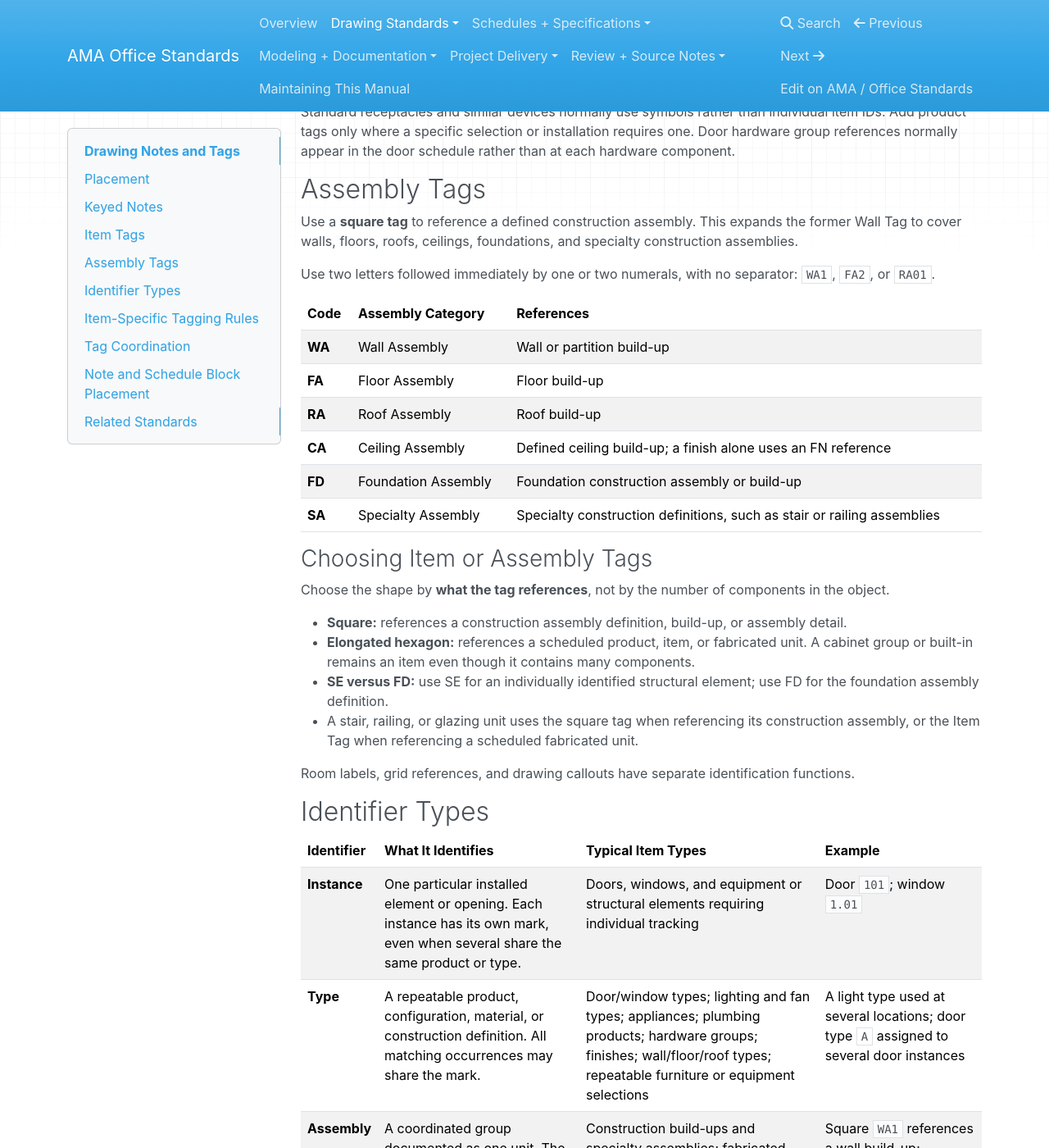
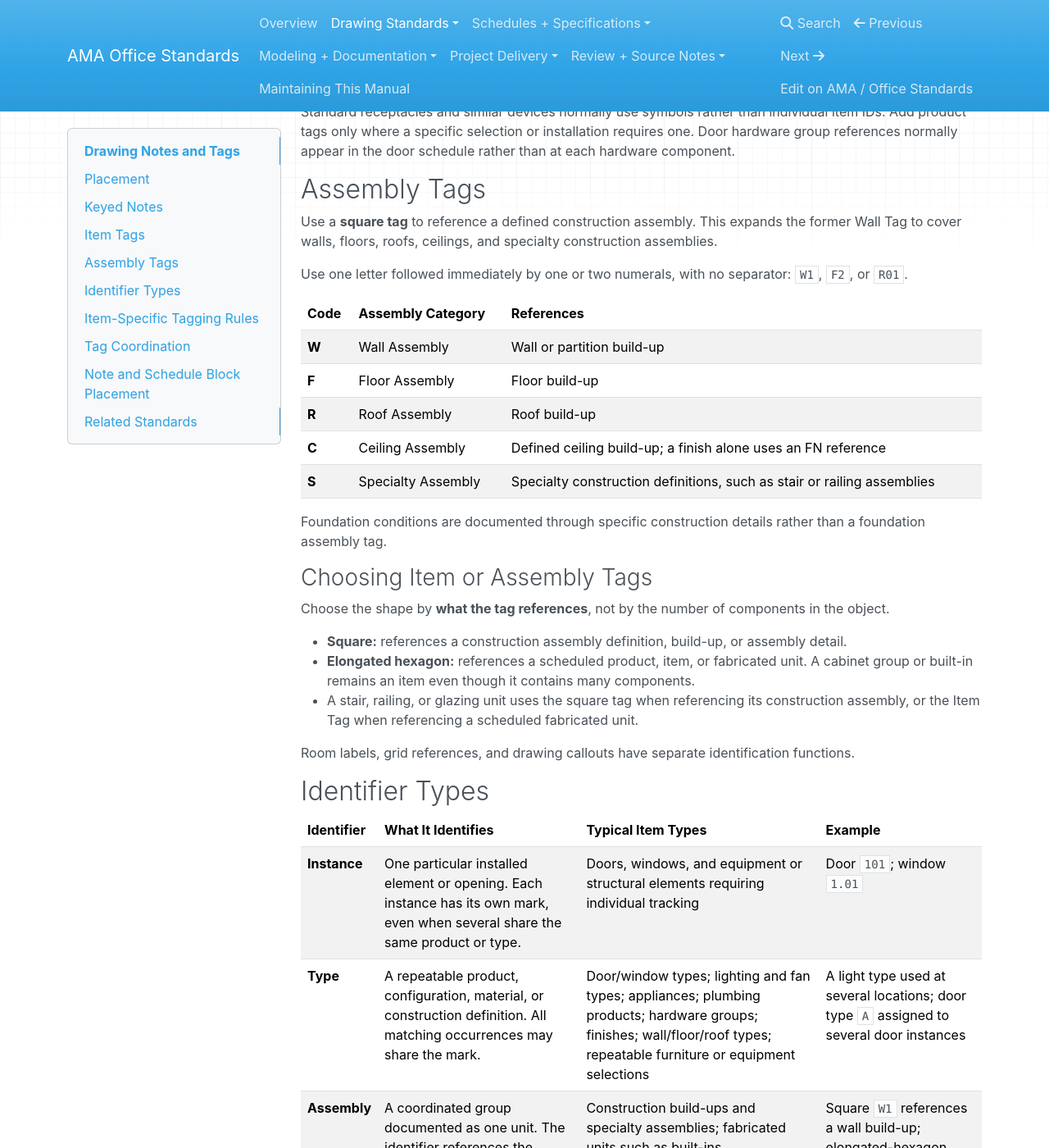
Before and after one commit to aaronmaret/ama-office-standards, an MkDocs documentation site: the page built from docs/drawing-standards/drawing-notes-and-tags.md, in a window 1280 px wide and 1400 px high, scrolled down 2295 px. Shown: the whole window at 82% size. Built offline with MkDocs 1.6.1, drawn with Linux system fonts in a browser that asks for light colours; nearby versions of some CDN libraries.

Commit message:
Use single-letter assembly identifiers and detail foundation conditions

```diff
--- a/docs/drawing-standards/drawing-notes-and-tags.md
+++ b/docs/drawing-standards/drawing-notes-and-tags.md
@@ -66,18 +66,19 @@ Standard receptacles and similar devices normally use symbols rather than indivi
 
 ## Assembly Tags
 
-Use a **square tag** to reference a defined construction assembly. This expands the former Wall Tag to cover walls, floors, roofs, ceilings, foundations, and specialty construction assemblies.
+Use a **square tag** to reference a defined construction assembly. This expands the former Wall Tag to cover walls, floors, roofs, ceilings, and specialty construction assemblies.
 
-Use two letters followed immediately by one or two numerals, with no separator: `WA1`, `FA2`, or `RA01`.
+Use one letter followed immediately by one or two numerals, with no separator: `W1`, `F2`, or `R01`.
 
 | Code | Assembly Category | References |
 | --- | --- | --- |
-| **WA** | Wall Assembly | Wall or partition build-up |
-| **FA** | Floor Assembly | Floor build-up |
-| **RA** | Roof Assembly | Roof build-up |
-| **CA** | Ceiling Assembly | Defined ceiling build-up; a finish alone uses an FN reference |
-| **FD** | Foundation Assembly | Foundation construction assembly or build-up |
-| **SA** | Specialty Assembly | Specialty construction definitions, such as stair or railing assemblies |
+| **W** | Wall Assembly | Wall or partition build-up |
+| **F** | Floor Assembly | Floor build-up |
+| **R** | Roof Assembly | Roof build-up |
+| **C** | Ceiling Assembly | Defined ceiling build-up; a finish alone uses an FN reference |
+| **S** | Specialty Assembly | Specialty construction definitions, such as stair or railing assemblies |
+
+Foundation conditions are documented through specific construction details rather than a foundation assembly tag.
 
 ### Choosing Item or Assembly Tags
 
@@ -85,7 +86,6 @@ Choose the shape by **what the tag references**, not by the number of components
 
 - **Square:** references a construction assembly definition, build-up, or assembly detail.
 - **Elongated hexagon:** references a scheduled product, item, or fabricated unit. A cabinet group or built-in remains an item even though it contains many components.
-- **SE versus FD:** use SE for an individually identified structural element; use FD for the foundation assembly definition.
 - A stair, railing, or glazing unit uses the square tag when referencing its construction assembly, or the Item Tag when referencing a scheduled fabricated unit.
 
 Room labels, grid references, and drawing callouts have separate identification functions.
@@ -96,7 +96,7 @@ Room labels, grid references, and drawing callouts have separate identification
 | --- | --- | --- | --- |
 | **Instance** | One particular installed element or opening. Each instance has its own mark, even when several share the same product or type. | Doors, windows, and equipment or structural elements requiring individual tracking | Door `101`; window `1.01` |
 | **Type** | A repeatable product, configuration, material, or construction definition. All matching occurrences may share the mark. | Door/window types; lighting and fan types; appliances; plumbing products; hardware groups; finishes; wall/floor/roof types; repeatable furniture or equipment selections | A light type used at several locations; door type `A` assigned to several door instances |
-| **Assembly** | A coordinated group documented as one unit. The identifier references the complete group rather than each component. | Construction build-ups and specialty assemblies; fabricated units such as built-ins | Square `WA1` references a wall build-up; elongated-hexagon `BI01` identifies a complete storage bench |
+| **Assembly** | A coordinated group documented as one unit. The identifier references the complete group rather than each component. | Construction build-ups and specialty assemblies; fabricated units such as built-ins | Square `W1` references a wall build-up; elongated-hexagon `BI01` identifies a complete storage bench |
 
 **Instance and type identifiers can work together.** Doors `101` and `102` are separate instances but may both be door type `A` and use the same numeric hardware group. A repeated light type may need only its type tag unless individual tracking is required.
 
```
Also changed, not shown: docs/drawing-standards/drawing-callouts-and-reference-symbols.md (+2 -2 lines).
